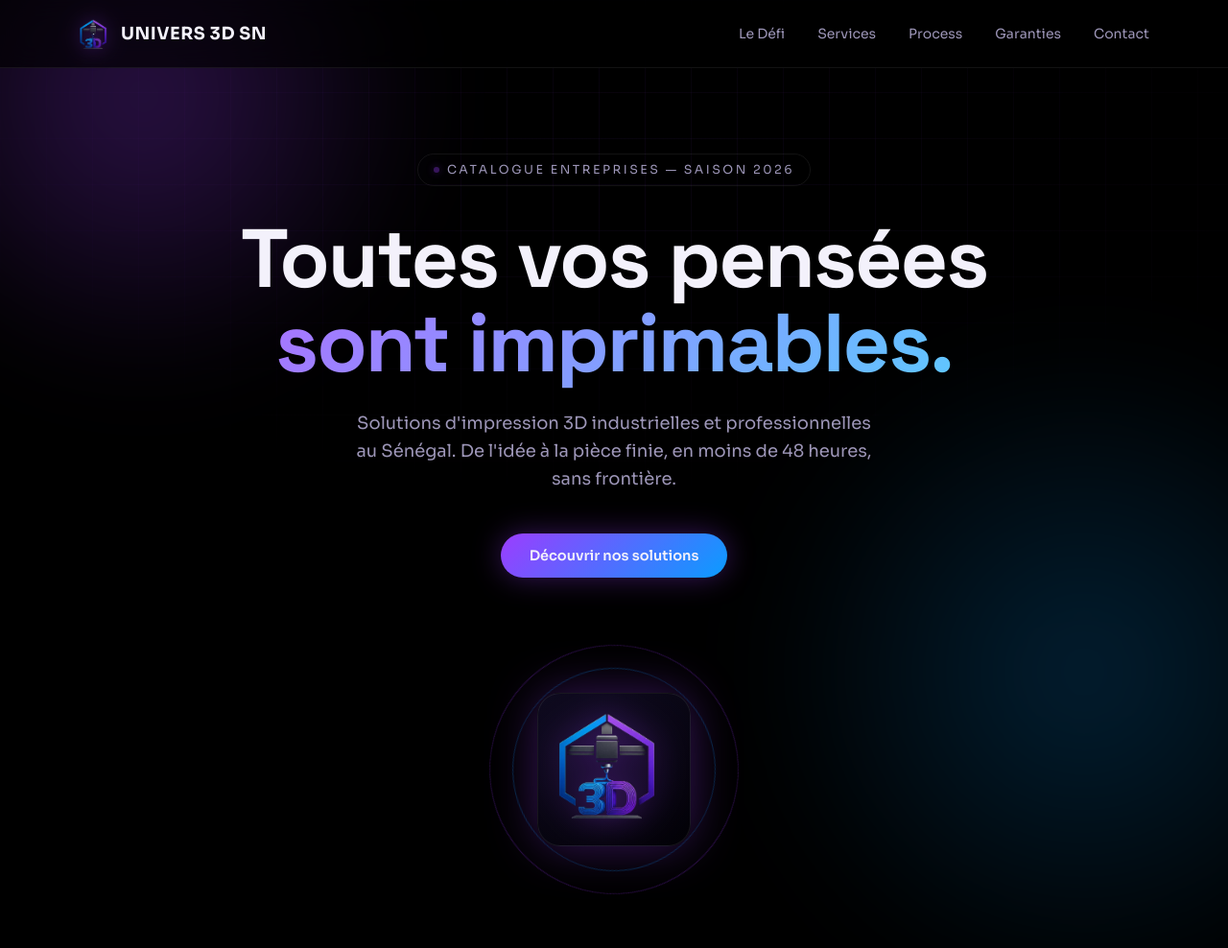
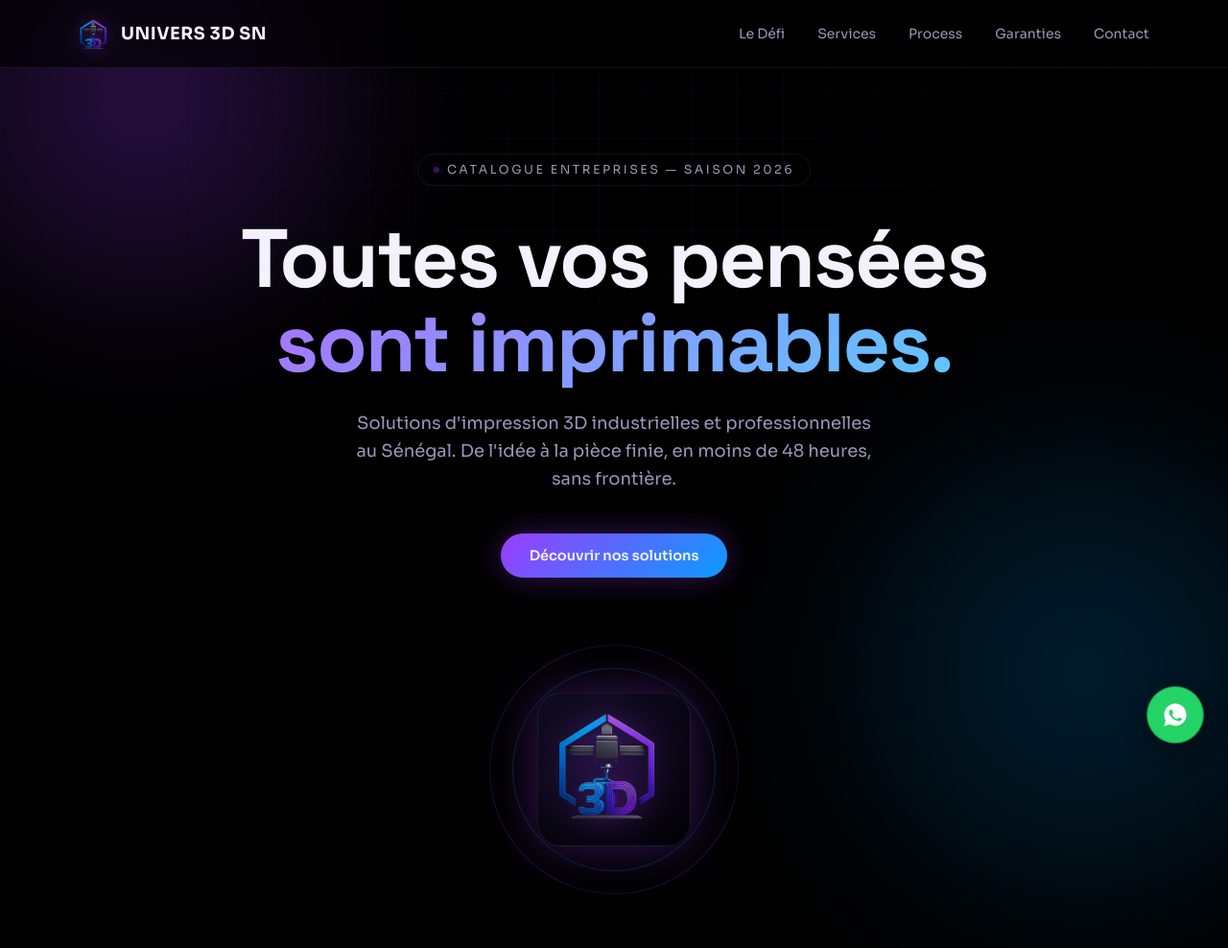
Before and after one commit to fabio-gravity/Univers_3d.sn, a plain HTML site: page index.html in a window 1280 px wide. Shown: the top 988 px of the page at 96% size. Drawn offline with Linux system fonts and the light colour scheme.

Commit message:
bouton whatssap au coin rajouté

```diff
--- a/index.html
+++ b/index.html
@@ -248,6 +248,11 @@
   </div>
 </section>
 
+<a href="https://wa.me/221771048324" target="_blank" rel="noopener" class="float-whatsapp" aria-label="Contacter sur WhatsApp">
+  <span class="float-whatsapp-ping"></span>
+  <svg viewBox="0 0 24 24" fill="white"><path d="M12.04 2C6.58 2 2.13 6.45 2.13 11.91c0 1.79.47 3.46 1.29 4.91L2 22l5.31-1.39a9.86 9.86 0 0 0 4.73 1.2h.01c5.46 0 9.91-4.45 9.91-9.9C21.96 6.45 17.5 2 12.04 2zm5.81 14.06c-.25.7-1.25 1.29-2.03 1.45-.55.12-1.27.21-3.7-.79-2.7-1.12-4.43-3.87-4.57-4.05-.13-.18-1.1-1.46-1.1-2.78s.68-1.97.93-2.24c.24-.27.52-.33.7-.33.18 0 .36.001.51.008.16.007.39-.06.61.47.25.6.84 2.07.91 2.22.07.15.12.33.02.53-.1.2-.15.33-.3.5-.15.18-.31.39-.45.53-.15.15-.3.31-.13.61.18.3.78 1.29 1.68 2.09 1.16 1.03 2.13 1.36 2.43 1.51.3.15.48.13.65-.08.18-.2.75-.87.95-1.17.2-.3.4-.25.67-.15.27.1 1.73.82 2.03.97.3.15.5.22.57.34.08.13.08.7-.17 1.4z"/></svg>
+</a>
+
 <footer>
   <div class="wrap footer-row">
     <div class="logo"><div class="logo-mark"><img src="logo.png" alt="Univers 3D SN"></div>UNIVERS 3D SN</div>
--- a/style.css
+++ b/style.css
@@ -342,7 +342,27 @@
 .footer-row{display:flex;justify-content:space-between;align-items:center;flex-wrap:wrap;gap:16px;}
 .footer-row p{font-size:13px;color:var(--muted);}
 
+.float-whatsapp{
+  position:fixed;right:26px;bottom:26px;z-index:60;
+  width:58px;height:58px;border-radius:50%;
+  background:#25d366;
+  display:flex;align-items:center;justify-content:center;
+  box-shadow:0 8px 24px rgba(0,0,0,0.4);
+  transition:transform .3s, box-shadow .3s;
+}
+.float-whatsapp svg{width:28px;height:28px;position:relative;z-index:2;}
+.float-whatsapp:hover{transform:translateY(-4px) scale(1.06);box-shadow:0 12px 32px rgba(37,211,102,0.5);}
+.float-whatsapp-ping{
+  position:absolute;inset:0;border-radius:50%;background:#25d366;
+  animation:wa-ping 2.2s cubic-bezier(.4,0,.6,1) infinite;
+}
+@keyframes wa-ping{
+  0%{transform:scale(1);opacity:0.6;}
+  100%{transform:scale(1.8);opacity:0;}
+}
 @media(max-width:900px){
+  .float-whatsapp{right:18px;bottom:18px;width:52px;height:52px;}
+  .float-whatsapp svg{width:25px;height:25px;}
   .navlinks{display:none;}
   .problem-grid{grid-template-columns:1fr;}
   .service-row{grid-template-columns:1fr;}
@@ -355,4 +375,5 @@
 }
 @media (prefers-reduced-motion:reduce){
   *{animation:none !important; transition:none !important;}
+  .float-whatsapp-ping{display:none;}
 }
```
